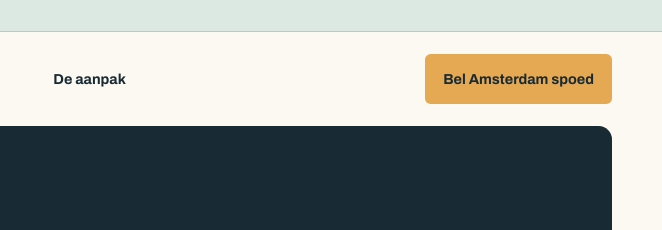
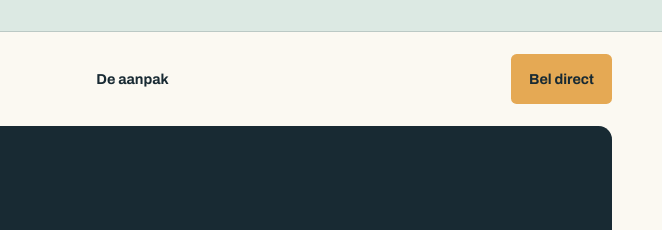
Before and after one commit to sahibgill490/website-demo-amsterdam-spoed, a plain HTML site: page index.html in a window 1280 px wide. Shown: the top 230 px of the page, 618-1280 px from the left. Drawn offline with Linux system fonts and the light colour scheme.

Commit message:
Redesign premium local service concept

```diff
--- a/index.html
+++ b/index.html
@@ -17,7 +17,7 @@
 <body class="layout-c">
   <div class="concept">Onafhankelijk websiteconcept · niet de officiële website van Amsterdam spoed</div>
   <div class="shell">
-    <header class="site-nav"><a class="brand" href="#top" aria-label="Amsterdam spoed concept"><span class="mark"><svg xmlns="http://www.w3.org/2000/svg" viewBox="0 0 120 120" role="img" aria-label="AS beeldmerk"><path d="M18 60c0-26 20-46 46-46h38v38c0 31-19 52-46 52-23 0-38-18-38-44Z" fill="#E5A954"/><path d="M40 73 81 32" stroke="#182A33" stroke-width="9" stroke-linecap="round"/></svg></span><span><span class="brand-name">Amsterdam spoed</span><span class="brand-type">Installatie &amp; leidingwerk · Amsterdam</span></span></a><a class="nav-link" href="#aanpak">De aanpak</a><a class="cta" href="tel:+31612876451">Bel Amsterdam spoed</a></header>
+    <header class="site-nav"><a class="brand" href="#top" aria-label="Amsterdam spoed concept"><span class="mark"><svg xmlns="http://www.w3.org/2000/svg" viewBox="0 0 120 120" role="img" aria-label="AS beeldmerk"><path d="M18 60c0-26 20-46 46-46h38v38c0 31-19 52-46 52-23 0-38-18-38-44Z" fill="#E5A954"/><path d="M40 73 81 32" stroke="#182A33" stroke-width="9" stroke-linecap="round"/></svg></span><span><span class="brand-name">Amsterdam spoed</span><span class="brand-type">Installatie &amp; leidingwerk · Amsterdam</span></span></a><a class="nav-link" href="#aanpak">De aanpak</a><a class="cta" href="tel:+31612876451">Bel direct</a></header>
     <main id="top">
       <section class="hero"><div class="hero-inner"><div class="eyebrow"><svg viewBox="0 0 24 24" aria-hidden="true"><path d="M4 8h10a3 3 0 0 1 0 6H9a3 3 0 0 0 0 6h11" fill="none" stroke="#E5A954" stroke-width="1.8" stroke-linecap="round"/></svg><span>Installatie &amp; leidingwerk in Amsterdam</span></div><h1>Als techniek duidelijk moet voelen.</h1><p>Een nuchtere, zorgvuldig opgebouwde route van eerste vraag naar een passend gesprek.</p><a class="cta" href="tel:+31612876451">Neem direct contact op <span aria-hidden="true">→</span></a></div></section>
       <section class="ledger" id="aanpak"><div class="ledger-head"><small>Het digitale vertrekpunt</small><h2>Een duidelijke reden om contact op te nemen.</h2></div><div class="principles"><article class="principle"><span>Eerste indruk</span><p>Een sterke eerste kennismaking met Amsterdam spoed.</p></article><article class="principle"><span>Heldere route</span><p>Een heldere route van vraag naar persoonlijk contact.</p></article><article class="principle"><span>Sterke afsluiting</span><p>Een uitstraling die past bij Amsterdam en de mensen die er wonen en werken.</p></article></div></section>
```
